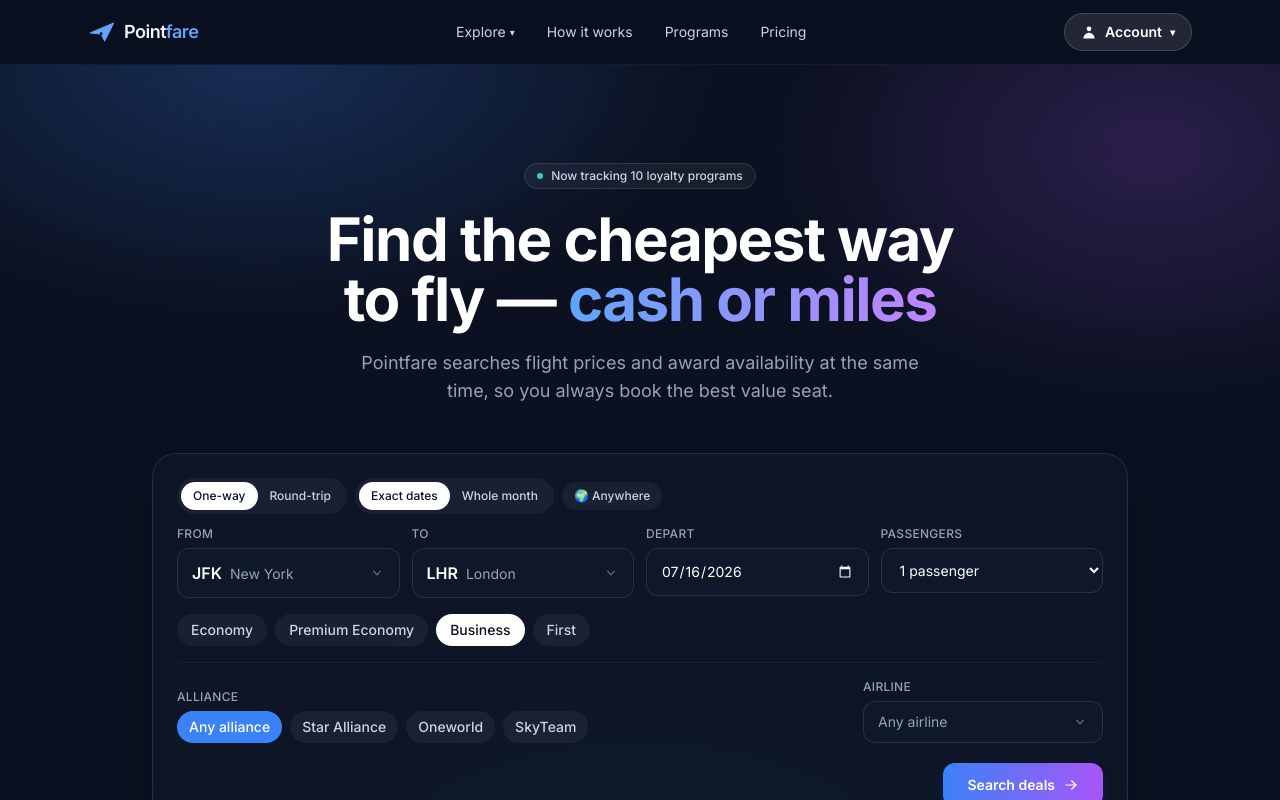
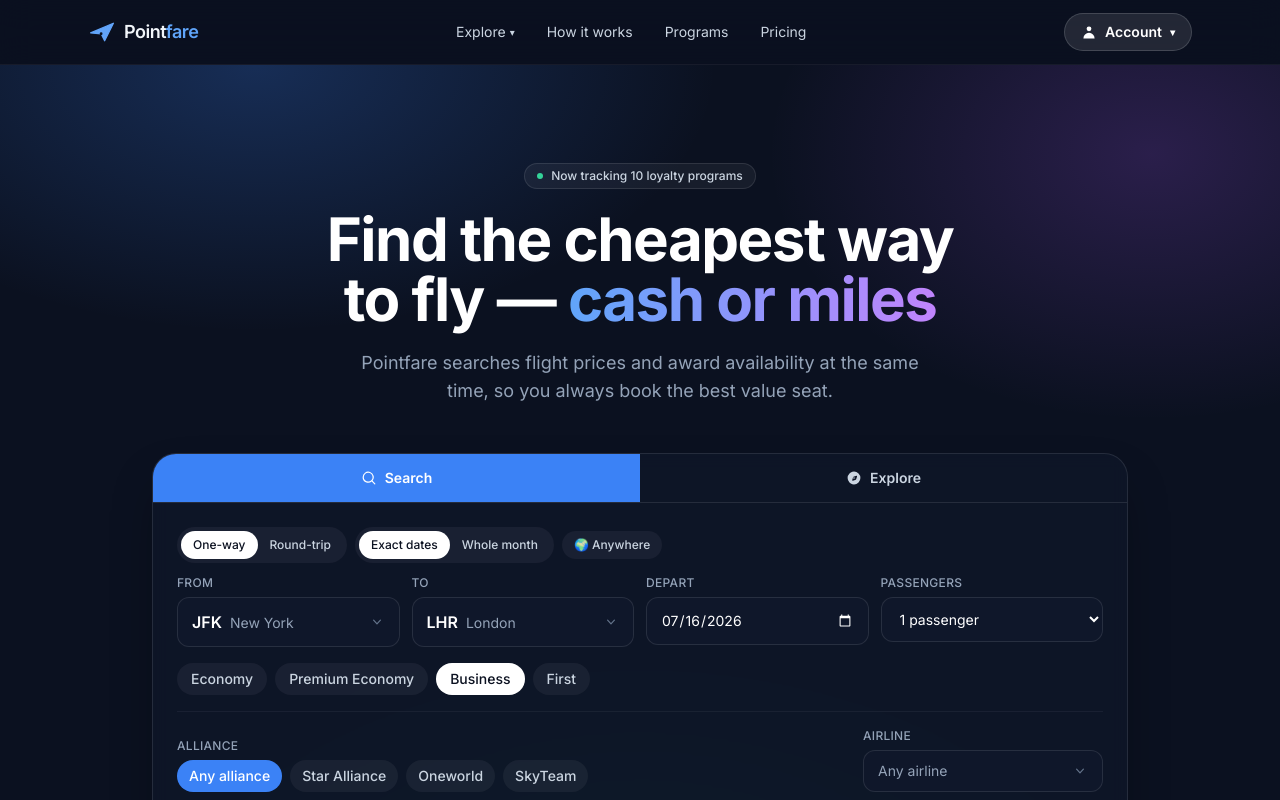
Before and after one commit to deklanphillips/Travel, a Next.js app: page / in a window 1280 px wide. Shown: the top 800 px of the page. Built offline with nearby package versions, Linux system fonts and the light colour scheme.

Commit message:
Redesign hero search card with Search/Explore tabs + solid blue button
Add a tabbed header (Search active in blue, Explore linking to the explore
page) flush to the top of the search card, and switch the submit button to
a solid blue 'Search' with a magnifier icon — matching the requested look.

```diff
--- a/src/components/SearchExperience.tsx
+++ b/src/components/SearchExperience.tsx
@@ -1,6 +1,7 @@
 "use client";
 
 import { useMemo, useState } from "react";
+import Link from "next/link";
 import { AirportInput } from "./AirportInput";
 import { AirlineInput } from "./AirlineInput";
 import { DealCard } from "./DealCard";
@@ -158,8 +159,28 @@ export function SearchExperience() {
       {/* Search card */}
       <form
         onSubmit={runSearch}
-        className="rounded-3xl border border-white/10 bg-ink-800/70 p-4 shadow-2xl shadow-black/40 backdrop-blur sm:p-6"
+        className="overflow-hidden rounded-3xl border border-white/10 bg-ink-800/70 shadow-2xl shadow-black/40 backdrop-blur"
       >
+        {/* Search / Explore tabs */}
+        <div className="flex border-b border-white/10 text-sm font-semibold">
+          <span className="flex flex-1 items-center justify-center gap-2 bg-brand-500 px-4 py-3.5 text-white">
+            <svg className="h-4 w-4" viewBox="0 0 20 20" fill="currentColor">
+              <path fillRule="evenodd" d="M9 3.5a5.5 5.5 0 100 11 5.5 5.5 0 000-11zM2 9a7 7 0 1112.452 4.391l3.329 3.328a.75.75 0 11-1.061 1.061l-3.328-3.329A7 7 0 012 9z" clipRule="evenodd" />
+            </svg>
+            Search
+          </span>
+          <Link
+            href="/explore"
+            className="flex flex-1 items-center justify-center gap-2 px-4 py-3.5 text-slate-300 transition hover:bg-white/5 hover:text-white"
+          >
+            <svg className="h-4 w-4" viewBox="0 0 20 20" fill="currentColor">
+              <path fillRule="evenodd" d="M10 18a8 8 0 100-16 8 8 0 000 16zm3.857-9.809a.75.75 0 00-.943-.943l-3.5 1.167a.75.75 0 00-.474.474l-1.167 3.5a.75.75 0 00.943.943l3.5-1.167a.75.75 0 00.474-.474l1.167-3.5zM10 11a1 1 0 110-2 1 1 0 010 2z" clipRule="evenodd" />
+            </svg>
+            Explore
+          </Link>
+        </div>
+
+        <div className="p-4 sm:p-6">
         {/* Trip type / date mode / anywhere toggles */}
         <div className="mb-3 flex flex-wrap items-center gap-2">
           <div className="flex rounded-full bg-white/5 p-1 text-xs font-medium">
@@ -330,19 +351,20 @@ export function SearchExperience() {
           <button
             type="submit"
             disabled={loading}
-            className="inline-flex items-center justify-center gap-2 rounded-xl bg-gradient-to-r from-brand-500 to-purple-500 px-6 py-3 text-sm font-semibold text-white shadow-lg shadow-brand-500/20 transition hover:opacity-95 disabled:opacity-60"
+            className="inline-flex items-center justify-center gap-2 rounded-xl bg-brand-500 px-6 py-3 text-sm font-semibold text-white shadow-lg shadow-brand-500/20 transition hover:bg-brand-600 disabled:opacity-60"
           >
-            {loading ? "Searching…" : "Search deals"}
+            {loading ? "Searching…" : "Search"}
             {!loading && (
               <svg className="h-4 w-4" viewBox="0 0 20 20" fill="currentColor">
                 <path
                   fillRule="evenodd"
-                  d="M3 10a.75.75 0 01.75-.75h10.638L10.23 5.29a.75.75 0 111.04-1.08l5.5 5.25a.75.75 0 010 1.08l-5.5 5.25a.75.75 0 11-1.04-1.08l4.158-3.96H3.75A.75.75 0 013 10z"
+                  d="M9 3.5a5.5 5.5 0 100 11 5.5 5.5 0 000-11zM2 9a7 7 0 1112.452 4.391l3.329 3.328a.75.75 0 11-1.061 1.061l-3.328-3.329A7 7 0 012 9z"
                   clipRule="evenodd"
                 />
               </svg>
             )}
           </button>
+        </div>
         </div>
       </form>
 
```
